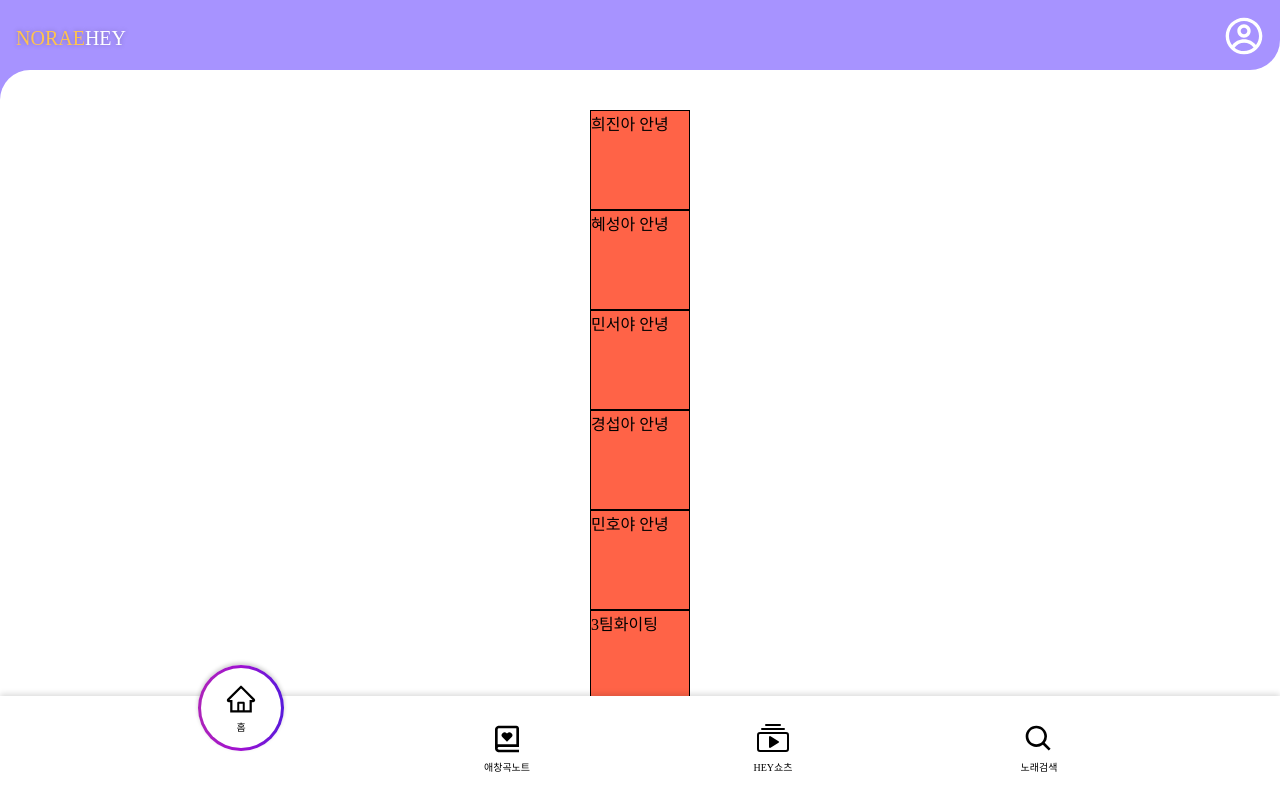
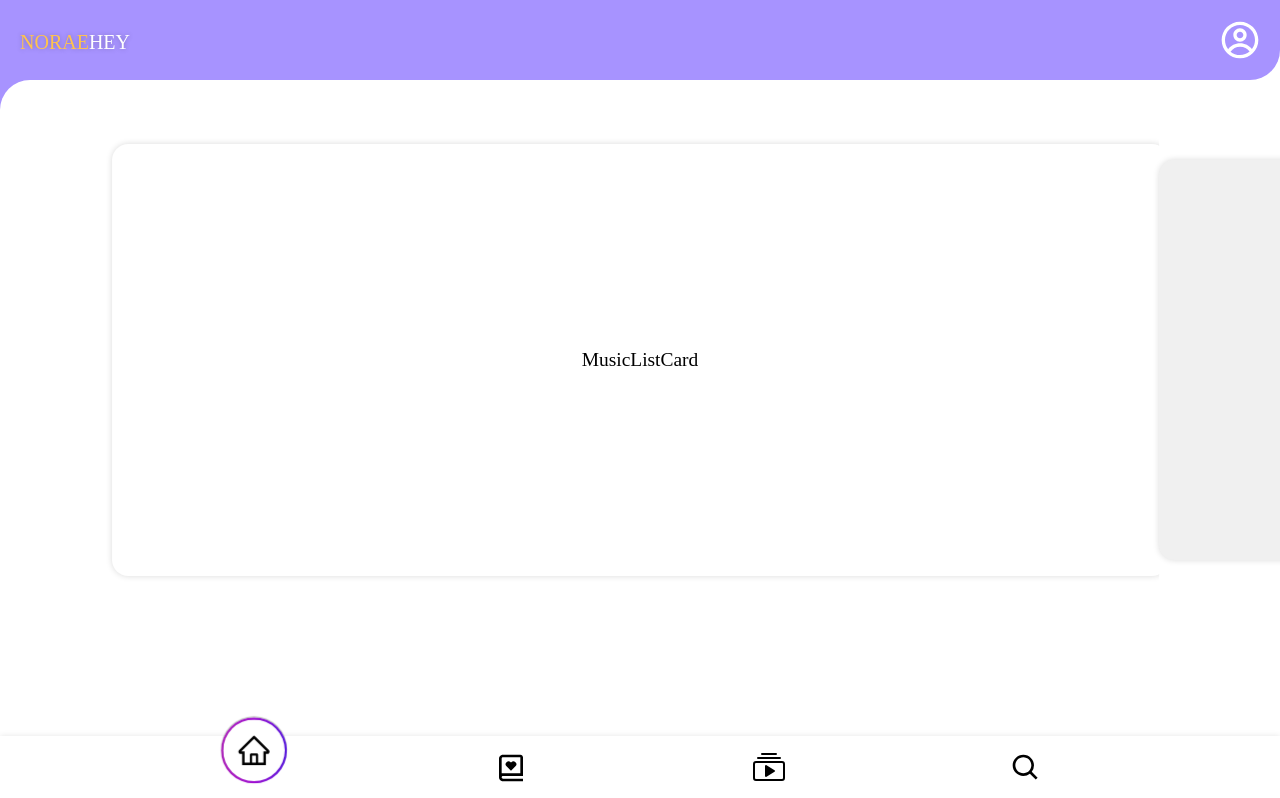
Before and after one commit to yangksks/noraehey, a React (Create React App) app in the folder client/: page / in a window 1280 px wide. Shown: the top 798 px of the page. Built offline with nearby package versions, Linux system fonts and the light colour scheme; the HTML template or start-up script is replaced by a standard one; a web font is replaced by a local one.

Commit message:
Feat: 캐러셀추가 및 메뉴바 수정

```diff
--- a/client/package.json
+++ b/client/package.json
@@ -19,7 +19,7 @@
     "react-scripts": "^5.0.1",
     "recoil": "^0.7.5",
     "styled-components": "^5.3.5",
-    "styled-reset": "^4.4.2",
+    "swiper": "^8.4.0",
     "vite": "^3.0.7"
   },
   "devDependencies": {
--- a/client/src/Routes/Common/MenuBar.tsx
+++ b/client/src/Routes/Common/MenuBar.tsx
@@ -15,15 +15,16 @@ const Menu = styled.div`
   gap: 5px;
   width: 100%;
   bottom: 0;
-  height: calc(var(--vh, 1vh) * 13);
+  height: 8%;
   background-color: #ffffff;
   box-sizing: border-box;
-  box-shadow: 0px -2px 6px rgba(0, 0, 0, 0.15);
+  box-shadow: 0px 0px 6px rgba(0, 0, 0, 0.1);
 `;
 
 const MenuButton = styled.div<{ urlNow: boolean }>`
-  width: 10vh;
-  height: 10vh;
+  height: 100%;
+  scale: ${({ urlNow }) => (urlNow ? '1.1' : 1)};
+  width: auto;
   position: relative;
   display: flex;
   flex-direction: column;
@@ -31,47 +32,51 @@ const MenuButton = styled.div<{ urlNow: boolean }>`
   align-items: center;
   gap: 4px;
   padding: 3px;
+  transition: 0.3s;
+  border-radius: 40px;
+  -webkit-tap-highlight-color: transparent;
+  transform: translateY(${({ urlNow }) => (urlNow ? '-25%' : '')});
+
   p {
     font-family: 'omni035';
     font-size: 10px;
   }
-  transition: 0.5s;
-  border-radius: 40px;
-  -webkit-tap-highlight-color: transparent;
-  transform: translateY(${({ urlNow }) => (urlNow ? '-5vh' : '')});
+
   &::after {
     content: '';
     position: absolute;
-    width: 10vh;
-    height: 10vh;
-    border: 3px solid transparent;
+    width: 7vh;
+    height: 7vh;
+    border: 2px solid transparent;
     border-radius: 50%;
     background-image: linear-gradient(#fff, #fff),
       linear-gradient(to right, #ad24b9 0%, #9f10d1 50%, #571adb 100%);
     background-origin: border-box;
     background-clip: ${({ urlNow }) =>
       urlNow ? 'padding-box, border-box' : 'border-box'};
-    transition: 0.3s;
+    background: ${({ urlNow }) => (urlNow ? '' : 'transparent')};
+    box-shadow: ${({ urlNow }) =>
+      urlNow
+      ? '0px -1px 1px rgba(0, 0, 0, 0.3)'
+      : ''};
     z-index: -100;
-    box-shadow: ${({ urlNow }) =>
-      urlNow ? '0px -2px 4px rgba(0, 0, 0, 0.2)' : ''};
   }
 `;
 
 const HomeIcon = styled(AiOutlineHome)`
-  font-size: 2em;
+  font-size: 2.0em;
 `;
 
 const LikedSongIcon = styled(BiBookHeart)`
-  font-size: 2em;
+  font-size: 2.0em;
 `;
 
 const HeyShortsIcon = styled(BsCollectionPlay)`
-  font-size: 2em;
+  font-size: 2.0em;
 `;
 
 const SearchIcon = styled(BiSearch)`
-  font-size: 2em;
+  font-size: 2.0em;
 `;
 
 const MenuBar2 = () => {
@@ -85,7 +90,6 @@ const MenuBar2 = () => {
           setUrlNow('home');
         }}>
         <HomeIcon />
-        <p>홈</p>
       </MenuButton>
       <MenuButton
         urlNow={urlNow === 'songs'}
@@ -93,7 +97,6 @@ const MenuBar2 = () => {
           setUrlNow('songs');
         }}>
         <LikedSongIcon />
-        <p>애창곡노트</p>
       </MenuButton>
       <MenuButton
         urlNow={urlNow === 'shorts'}
@@ -101,7 +104,6 @@ const MenuBar2 = () => {
           setUrlNow('shorts');
         }}>
         <HeyShortsIcon />
-        <p>HEY쇼츠</p>
       </MenuButton>
       <MenuButton
         urlNow={urlNow === 'search'}
@@ -109,7 +111,6 @@ const MenuBar2 = () => {
           setUrlNow('search');
         }}>
         <SearchIcon />
-        <p>노래검색</p>
       </MenuButton>
     </Menu>
   );
--- a/client/src/Routes/Common/NavBar.tsx
+++ b/client/src/Routes/Common/NavBar.tsx
@@ -21,7 +21,7 @@ const BottomBox = styled.div`
 
 const NavTop = styled.div<{ infoBar: boolean }>`
   width: 100%;
-  height: ${({ infoBar }) => (infoBar ? '200px' : '70px')};
+  height: ${({ infoBar }) => (infoBar ? '220px' : '80px')};
   border-radius: 0 0 30px 0;
   background: #a793ff;
   display: flex;
@@ -29,17 +29,17 @@ const NavTop = styled.div<{ infoBar: boolean }>`
   justify-content: start;
   align-items: center;
   font-family: 'omni035';
-  padding: 2vh;
+  padding: 20px;
   font-size: 24px;
   box-sizing: border-box;
-  transition: all 0.5s ease;
+  transition: all 0.25s ease;
 `;
 
 const NavBottom = styled.div`
   position: absolute;
   width: 100%;
   border-radius: 30px 0 0 0;
-  height: 5vh;
+  height: 50px;
   background: white;
   z-index: 2;
 `;
@@ -47,7 +47,7 @@ const NavBottom = styled.div`
 const NavBottom2 = styled.div`
   position: relative;
   width: 100%;
-  height: 5vh;
+  height: 50px;
   background: #a793ff;
   z-index: 1;
 `;
--- /dev/null
+++ b/client/src/Routes/Home/HomePage.css
@@ -0,0 +1,55 @@
+.swiper {
+  width: 100%;
+  height: 100%;
+}
+
+.swiper-slide {
+  text-align: center;
+  font-size: 18px;
+  background: #fff;
+
+  /* Center slide text vertically */
+  display: -webkit-box;
+  display: -ms-flexbox;
+  display: -webkit-flex;
+  display: flex;
+  -webkit-box-pack: center;
+  -ms-flex-pack: center;
+  -webkit-justify-content: center;
+  justify-content: center;
+  -webkit-box-align: center;
+  -ms-flex-align: center;
+  -webkit-align-items: center;
+  align-items: center;
+}
+
+.swiper-slide img {
+  display: block;
+  width: 100%;
+  height: 100%;
+  object-fit: cover;
+}
+
+.swiper-slide {
+  width: 60%;
+  transition: 0.3s;
+}
+
+.swiper-slide-active {
+  scale: 1.08;
+  transition: 0.3s;
+}
+
+.swiper-slide-prev div,
+.swiper-slide-next div {
+  background-color: hsla(0, 0%, 44%, 0.104);
+  transition: 0.6s;
+}
+
+.swiper-slide:nth-child(2n) {
+  width: 40%;
+}
+
+.swiper-slide:nth-child(3n) {
+  width: 20%;
+}
--- a/client/src/Routes/Home/HomePage.tsx
+++ b/client/src/Routes/Home/HomePage.tsx
@@ -1,28 +1,37 @@
 import styled from 'styled-components';
 import MenuBar from '../Common/MenuBar';
 import NavBar from '../Common/NavBar';
+import MusicListCard from './MusicListCard';
+import { Swiper, SwiperSlide } from 'swiper/react';
+import 'swiper/css';
+import 'swiper/css/pagination';
+import './HomePage.css';
 
-const Box = styled.div`
+const ContentBox = styled.div`
   display: flex;
   flex-direction: column;
-  justify-content: center;
+  justify-content: start;
   align-items: center;
   width: 100%;
-  height: 100%;
+  height: 100vh;
+  box-sizing: border-box;
   padding-bottom: calc(var(--vh, 1vh) * 15);
-  min-height: calc(var(--vh, 1vh) * 80);
-`;
-
-const Box3 = styled.div`
-  width: 100px;
-  height: 100px;
-  background-color: tomato;
-  border: black solid 1px;
 `;
 
 const Container = styled.div`
   width: 100%;
   height: 100%;
+`;
+
+const Container2 = styled.div`
+  width: 100%;
+  height: 460px;
+  display: flex;
+  flex-direction: column;
+  justify-content: start;
+  align-items: center;
+  box-sizing: border-box;
+  box-sizing: border-box;
 `;
 
 const HomePage = () => {
@@ -31,32 +40,40 @@ const HomePage = () => {
 
     document.documentElement.style.setProperty('--vh', `${vh}px`);
   };
+  setScreenSize();
+  window.addEventListener('resize', () => setScreenSize());
 
-  setScreenSize();
-
-  window.addEventListener('resize', () => setScreenSize());
   return (
     <Container>
       <NavBar />
-      <Box>
-        <Box3>희진아 안녕</Box3>
-        <Box3>혜성아 안녕</Box3>
-        <Box3>민서야 안녕</Box3>
-        <Box3>경섭아 안녕</Box3>
-        <Box3>민호야 안녕</Box3>
-        <Box3>3팀화이팅</Box3>
-        <Box3>1</Box3>
-        <Box3>1</Box3>
-        <Box3>1</Box3>
-        <Box3>1</Box3>
-        <Box3>1</Box3>
-        <Box3>1</Box3>
-        <Box3>1</Box3>
-        <Box3>1</Box3>
-        <Box3>1</Box3>
-        <Box3>1</Box3>
-        <Box3>1</Box3>
-      </Box>
+      <ContentBox>
+        <Container2>
+          <Swiper
+            slidesPerView={1.3}
+            centeredSlides={true}
+            spaceBetween={30}
+            className="mySwiper">
+            <SwiperSlide>
+              <MusicListCard />
+            </SwiperSlide>
+            <SwiperSlide>
+              <MusicListCard />
+            </SwiperSlide>
+            <SwiperSlide>
+              <MusicListCard />
+            </SwiperSlide>
+            <SwiperSlide>
+              <MusicListCard />
+            </SwiperSlide>
+            <SwiperSlide>
+              <MusicListCard />
+            </SwiperSlide>
+            <SwiperSlide>
+              <MusicListCard />
+            </SwiperSlide>
+          </Swiper>
+        </Container2>
+      </ContentBox>
       <MenuBar />
     </Container>
   );
--- /dev/null
+++ b/client/src/Routes/Home/MusicListCard.tsx
@@ -0,0 +1,20 @@
+import styled from 'styled-components';
+
+const MusicBox = styled.div`
+  display: flex;
+  flex-direction: column;
+  justify-content: center;
+  align-items: center;
+  width: 100%;
+  height: 400px;
+  border-radius: 15px;
+  background-color: #ffffff;
+  box-shadow: 0px 0px 6px rgba(0, 0, 0, 0.15);
+  transition: 0.6s;
+`;
+
+const MusicListCard = () => {
+  return <MusicBox>MusicListCard</MusicBox>;
+};
+
+export default MusicListCard;
--- a/client/src/style/GlobalStyle.ts
+++ b/client/src/style/GlobalStyle.ts
@@ -1,8 +1,6 @@
 import { createGlobalStyle } from 'styled-components';
-import reset from 'styled-reset';
 
 const GlobalStyle = createGlobalStyle`
-  ${reset}
   html, body, div, span, applet, object, iframe,
   h1, h2, h3, h4, h5, h6, p, blockquote, pre,
   a, abbr, acronym, address, big, cite, code,
```
Also changed, not shown: 1 other file (tests, documents, lock files or other folders).
